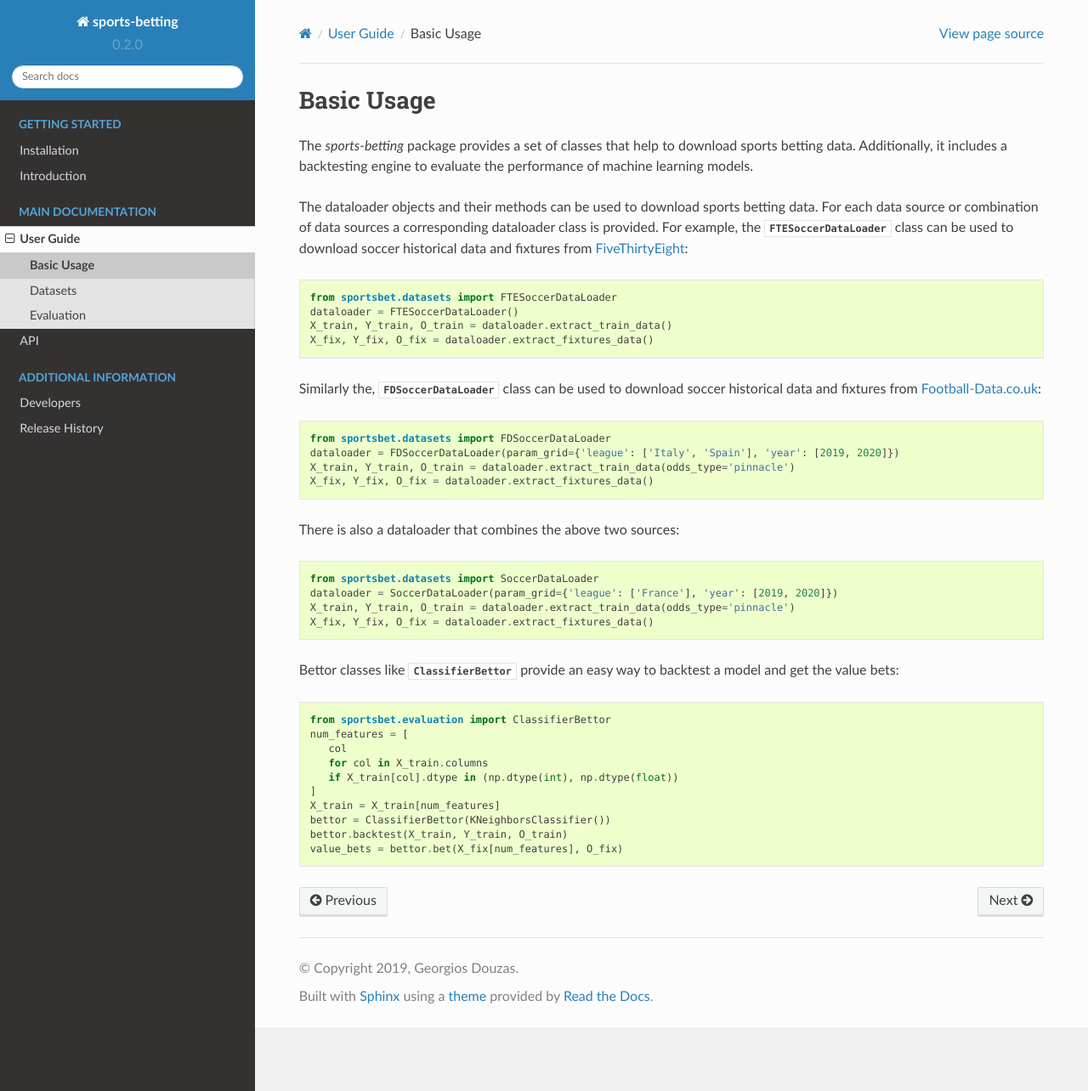
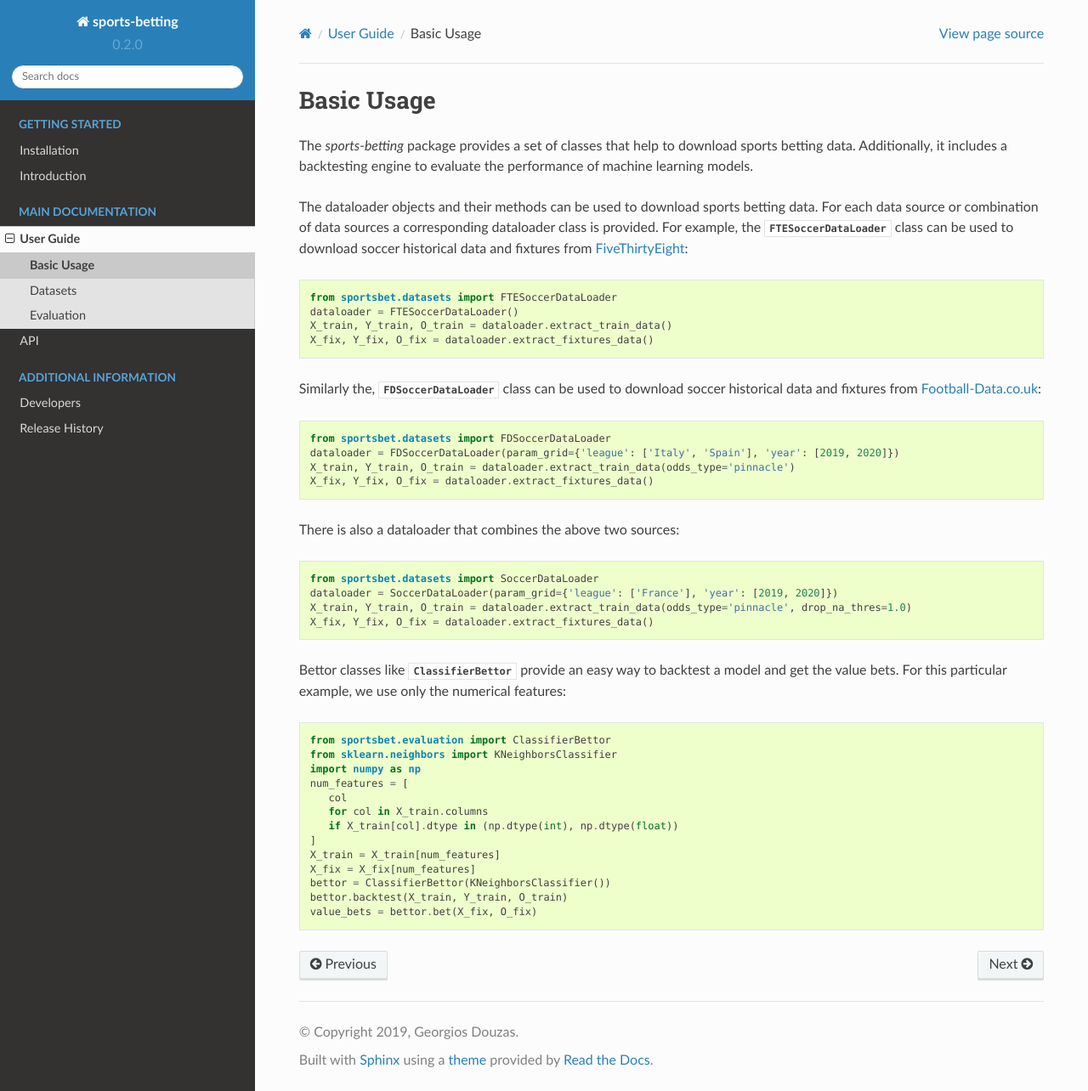
Before and after one commit to georgedouzas/sports-betting, a Sphinx documentation site: the page built from doc/main_documentation/basic.rst, in a window 1280 px wide and 1284 px high. Shown: the whole window at 85% size. Built offline with Sphinx 7.4.7 and the Read the Docs theme 2.0.0, drawn with Linux system fonts in a browser that asks for light colours; formulas are drawn with MathJax 3; pages that are not in the unit, such as notebooks, are missing from menus.

Commit message:
BUG Fixed basic usage examples

```diff
--- a/doc/main_documentation/basic.rst
+++ b/doc/main_documentation/basic.rst
@@ -2,9 +2,9 @@
 
 .. _football-data.co.uk: http://www.football-data.co.uk/data.php
 
-############
- Basic Usage
-############
+###########
+Basic Usage
+###########
 
 The `sports-betting` package provides a set of classes that help to
 download sports betting data. Additionally, it includes a backtesting
@@ -33,19 +33,23 @@ There is also a dataloader that combines the above two sources::
 
    from sportsbet.datasets import SoccerDataLoader
    dataloader = SoccerDataLoader(param_grid={'league': ['France'], 'year': [2019, 2020]})
-   X_train, Y_train, O_train = dataloader.extract_train_data(odds_type='pinnacle')
+   X_train, Y_train, O_train = dataloader.extract_train_data(odds_type='pinnacle', drop_na_thres=1.0)
    X_fix, Y_fix, O_fix = dataloader.extract_fixtures_data()
 
 Bettor classes like :class:`~sportsbet.evaluation.ClassifierBettor`
-provide an easy way to backtest a model and get the value bets::
+provide an easy way to backtest a model and get the value bets. For
+this particular example, we use only the numerical features::
 
    from sportsbet.evaluation import ClassifierBettor
+   from sklearn.neighbors import KNeighborsClassifier
+   import numpy as np
    num_features = [
       col
       for col in X_train.columns
       if X_train[col].dtype in (np.dtype(int), np.dtype(float))
    ]
    X_train = X_train[num_features]
+   X_fix = X_fix[num_features]
    bettor = ClassifierBettor(KNeighborsClassifier())
    bettor.backtest(X_train, Y_train, O_train)
-   value_bets = bettor.bet(X_fix[num_features], O_fix)
+   value_bets = bettor.bet(X_fix, O_fix)
```
Also changed, not shown: README.rst (+13 -7 lines).
